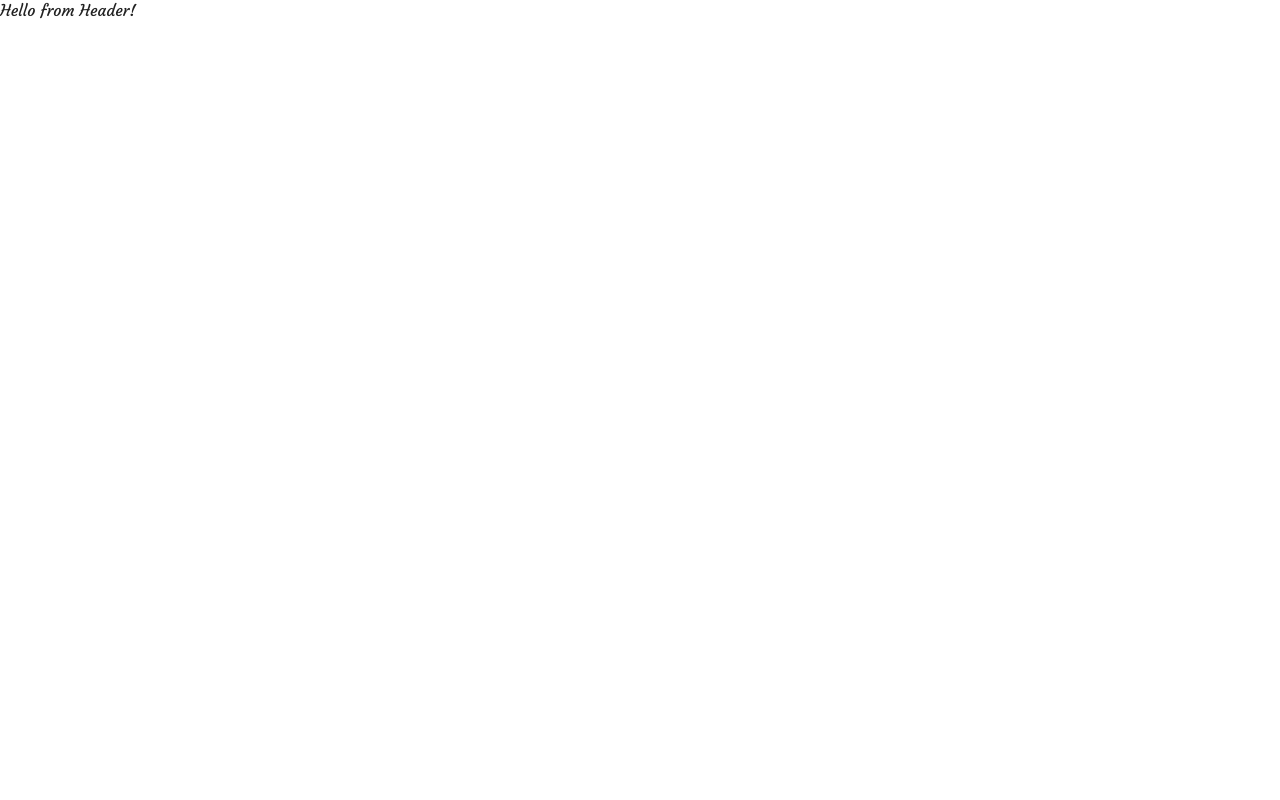
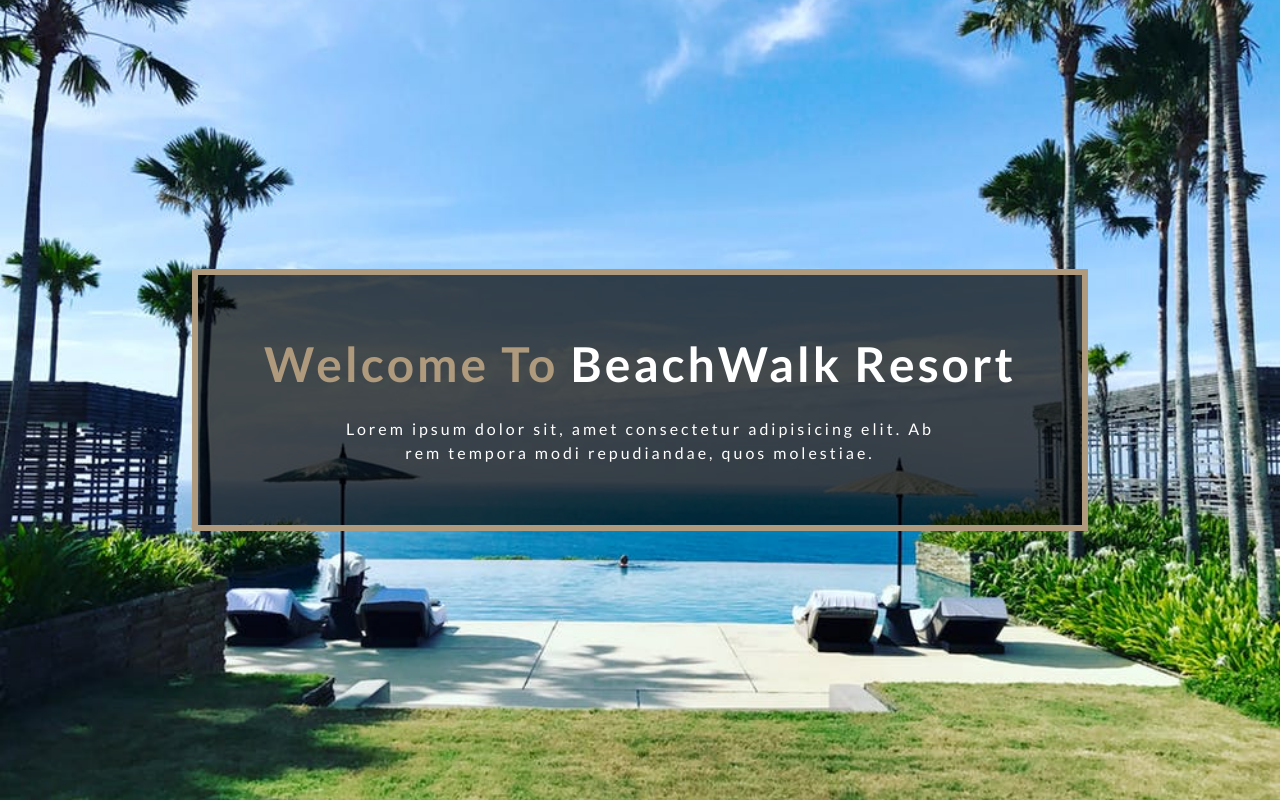
Before and after one commit to patricia-montoya/project-styled-cmpnts, a React (Create React App) app: page / in a window 1280 px wide. Built offline with nearby package versions, Linux system fonts and the light colour scheme.

Commit message:
Adding the banner and css helper functions

```diff
--- /dev/null
+++ b/src/components/globals/Banner.js
@@ -0,0 +1,74 @@
+import React from 'react'
+import styled, { css, keyframes } from 'styled-components'
+import { setColor, setRem, setLetterSpacing, setBorder, media } from '../../styles'
+
+
+const fadeIn = (start, point, end) => {
+    const animation = keyframes`
+        0% {
+            opacity: 0;
+            transform: translateY(${start});
+        }
+        50% {
+            opacity: 0.5;
+            transform: translateY(${point});
+        }
+        100% {
+            opacity: 1;
+            transform: translateY(${end});
+        }
+    `
+    return css`animation: ${animation} 3s ease-in-out`
+}
+
+
+const Banner = ({ className, title, text, children, greeting }) => {
+    return (
+        <div className={className}>
+            <h1>{greeting} <span>{title}</span></h1>
+            <div className="info">
+                <p>{text}</p>
+                {children}
+            </div>
+        </div>
+    )
+}
+
+const BannerWrapper = styled(Banner)`
+    background: rgba(0,0,0,0.7);
+    text-align: center;
+    padding: ${setRem(60)} ${setRem(32)};
+    ${setLetterSpacing(3)};
+    color: ${setColor.mainWhite};
+    h1 {
+        text-transform: capitalize;
+        font-size: ${setRem(48)};
+        color: ${setColor.primaryColor};
+        span {
+            color: ${setColor.mainWhite};
+        }
+    }
+    p {
+        width: 85%;
+        margin: 0 auto;
+    }
+
+    ${media.tablet`
+        width: 70%;
+        ${setBorder({width:'6px', style: 'solid', color: setColor.primaryColor})}
+        p {
+            width: 75%;
+        }
+    `}
+
+    h1 {
+        ${fadeIn('100%','-10%', '0')}
+    }
+
+    .info {
+        ${fadeIn('-100%','10%', '0')}
+    }
+
+`
+
+export default BannerWrapper
--- a/src/components/globals/GlobalStyles.js
+++ b/src/components/globals/GlobalStyles.js
@@ -1,4 +1,5 @@
 import { createGlobalStyle } from 'styled-components'
+import { setColor, setFont } from '../../styles'
 
 const Globals = createGlobalStyle`
     @import url('https://fonts.googleapis.com/css?family=Courgette|Lato:400,700&display=swap');
@@ -11,10 +12,9 @@ const Globals = createGlobalStyle`
 
     body {
         font-size: 100%;
-        color: #222;
-        background: #fff;
-        font-family: 'Lato', sans-serif;
-        font-family: 'Courgette', cursive;
+        color: ${setColor.mainBlack};
+        background: ${setColor.mainWhite};
+        ${setFont.main}
     }
 
     h1 {
--- /dev/null
+++ b/src/components/globals/Hero.js
@@ -0,0 +1,10 @@
+import styled from 'styled-components'
+import { setFlex, setBackground } from '../../styles'
+
+const Hero = styled.header`
+    min-height: 100vh;
+    ${props => setBackground({img: props.img})}
+    ${setFlex()}
+`
+
+export default Hero
--- a/src/components/home/Header.js
+++ b/src/components/home/Header.js
@@ -1,10 +1,19 @@
 import React from 'react'
+import Hero from '../globals/Hero'
+import Banner from '../globals/Banner'
+import homeImg from '../../images/homeBcg.jpeg'
+
 
 const Header = () => {
     return (
-        <div>
-            Hello from Header!
-        </div>
+        <Hero img={homeImg}>
+            <Banner
+                greeting="Welcome to"
+                title="BeachWalk Resort"
+                text="Lorem ipsum dolor sit, amet consectetur adipisicing elit.
+                Ab rem tempora modi repudiandae, quos molestiae."/>
+
+        </Hero>
     )
 }
 
--- a/src/styles.js
+++ b/src/styles.js
@@ -0,0 +1,55 @@
+import { css } from 'styled-components'
+
+export const setColor = {
+  primaryColor: '#af9a7d',
+  mainWhite: '#fff',
+  mainBlack: '#222',
+  mainGrey: '#ececec',
+  lightGrey: '#f7f7f7'
+}
+
+export const setFont = {
+  main: `font-family: 'Lato', sans-serif;`,
+  slanted: `font-family: 'Courgette', cursive;`
+}
+
+export const setFlex = ({ x = 'center', y = 'center' } = {}) => {
+  return `display: flex;
+     align-items:${y};
+     justify-content:${x};`
+}
+
+export const setBackground = ({
+  img = 'https://images.pexels.com/photos/1628086/pexels-photo-1628086.jpeg?auto=compress&cs=tinysrgb&dpr=2&h=650&w=940',
+  color = 'rgba(0,0,0,0)'} = {}) => {
+    return `background: linear-gradient(${color}, ${color}),
+          url(${img}) center/cover fixed no-repeat;`
+}
+
+export const setRem = (number = 16) => {
+  return `${number/16}rem`
+}
+
+export const setLetterSpacing = (number = 2) => {
+  return `letter-spacing: ${number}px`
+}
+
+export const setBorder = ({width = '2px', style = 'solid', color = 'black'}) => {
+  return `border: ${width} ${style} ${color}`
+}
+
+const sizes = {
+  large: 1200,
+  desktop: 992,
+  tablet: 768,
+  phone: 576
+};
+
+export const media = Object.keys(sizes).reduce((acc, label) => {
+  acc[label] = (...args) => css`
+    @media (min-width: ${sizes[label] / 16}em) {
+      ${css(...args)}
+    }
+  `;
+  return acc;
+}, {});
```
